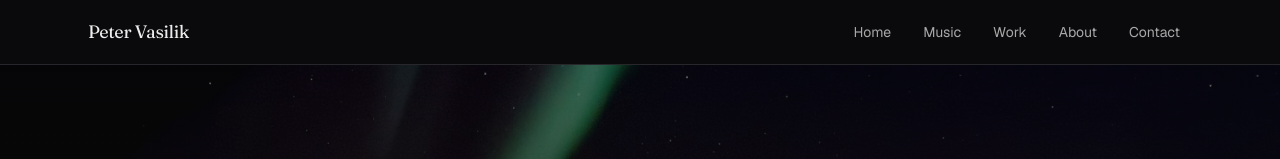
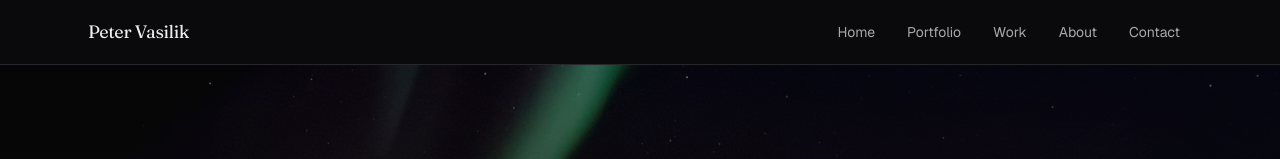
Before and after one commit to BerryNotes/composer-portfolio, a Next.js app: page /music in a window 1280 px wide. Shown: the top 159 px of the page. Built offline with nearby package versions, Linux system fonts and the light colour scheme.

Commit message:
Rename Music nav tab to Portfolio (route stays /music)

```diff
--- a/src/app/music/page.tsx
+++ b/src/app/music/page.tsx
@@ -13,7 +13,7 @@ import { AudioPlayer } from "@/components/AudioPlayer";
 import { Reveal } from "@/components/Reveal";
 import { Waveform } from "@/components/Waveform";
 
-export const metadata = { title: "Music" };
+export const metadata = { title: "Portfolio" };
 
 export default function MusicPage() {
   return (
--- a/src/components/Nav.tsx
+++ b/src/components/Nav.tsx
@@ -3,7 +3,7 @@ import { SITE } from "@/lib/site";
 
 const NAV_LINKS = [
   { href: "/", label: "Home" },
-  { href: "/music", label: "Music" },
+  { href: "/music", label: "Portfolio" },
   { href: "/work", label: "Work" },
   { href: "/about", label: "About" },
   { href: "/contact", label: "Contact" },
```
